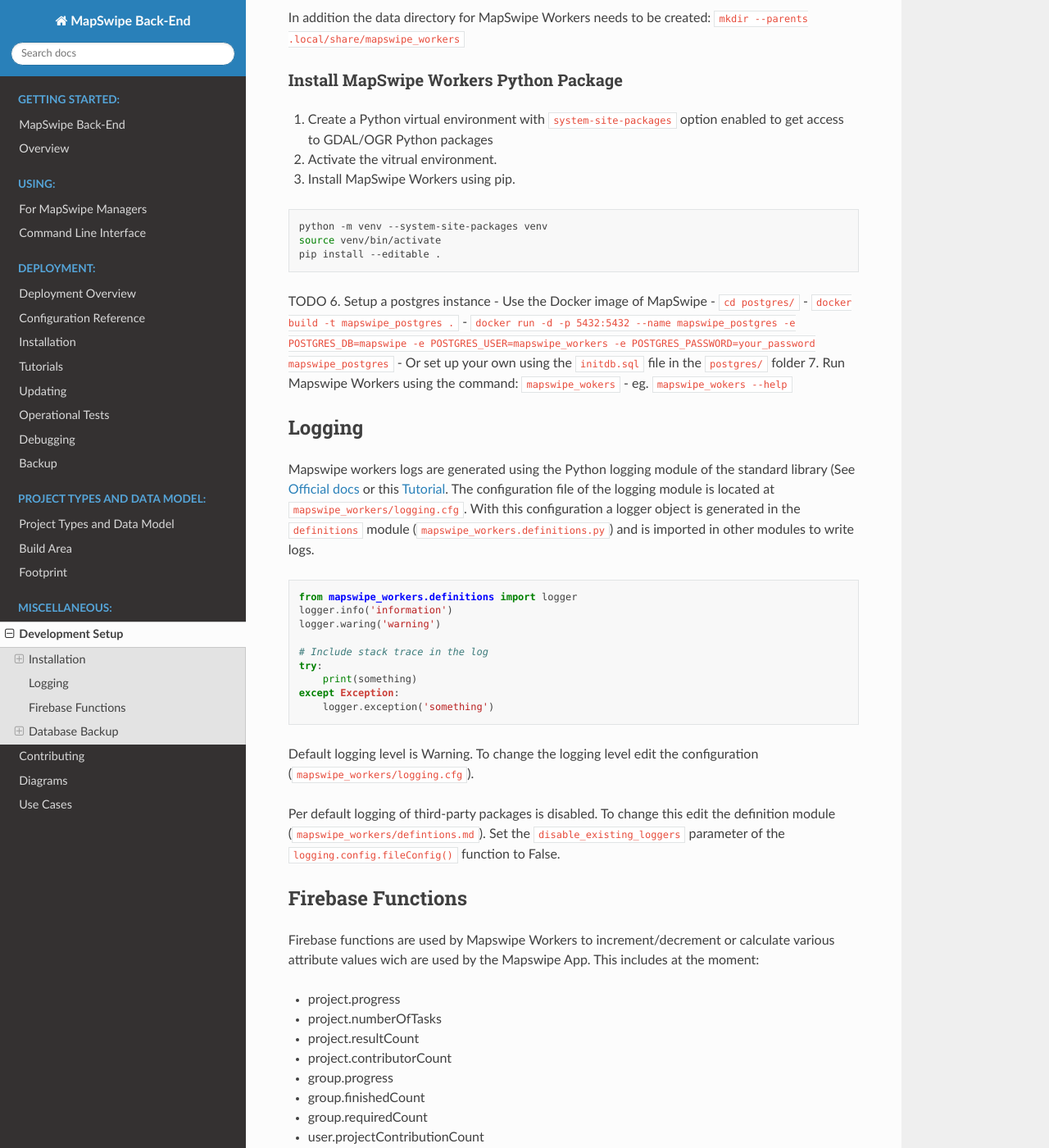
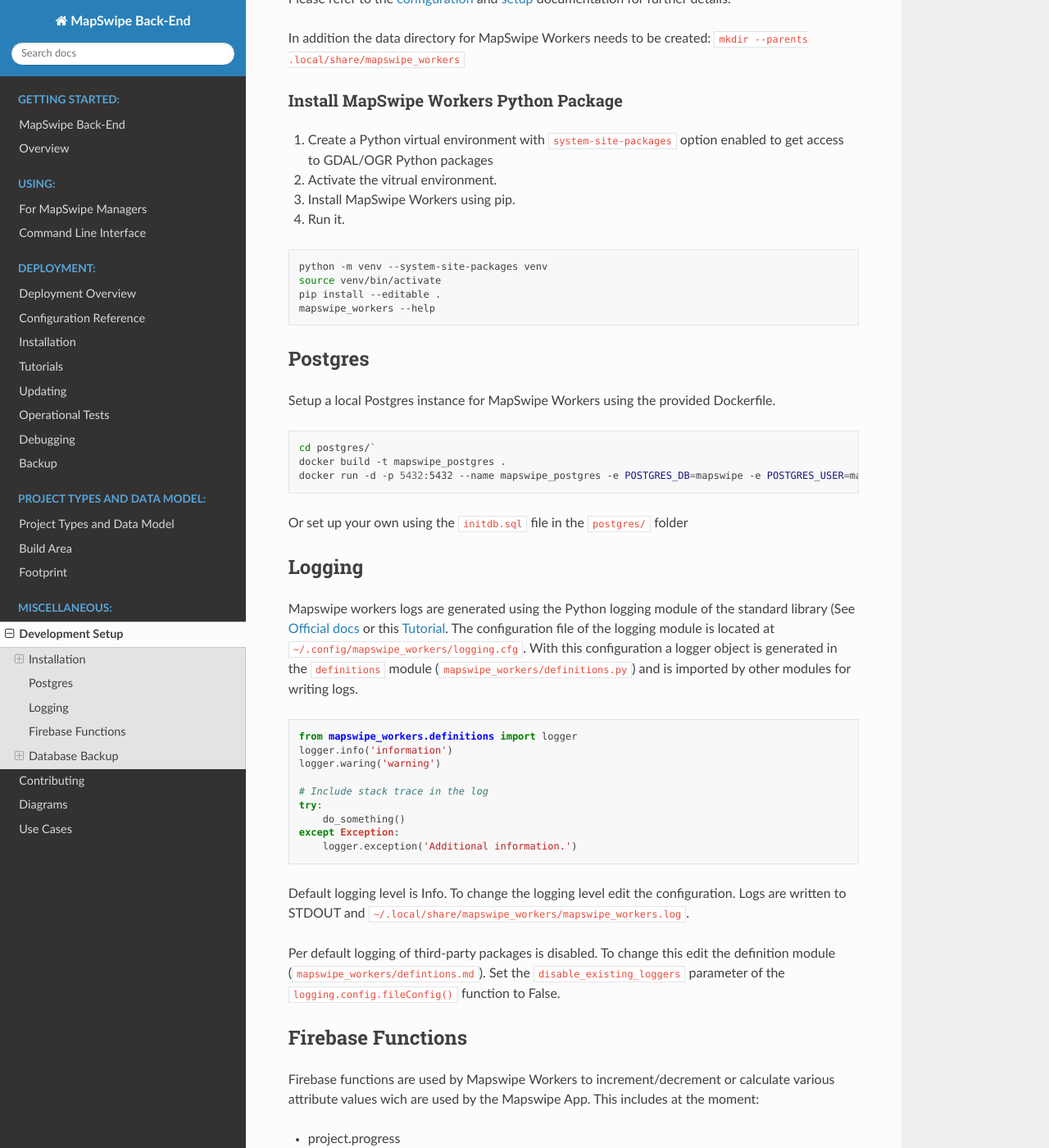
Before and after one commit to mapswipe/python-mapswipe-workers, a Sphinx documentation site: the page built from docs/source/dev_setup.md, in a window 1280 px wide and 1400 px high, scrolled down 821 px. Shown: the whole window at 82% size. Built offline with Sphinx 7.4.7 and the Read the Docs theme 2.0.0, drawn with Linux system fonts in a browser that asks for light colours; some of the changed text lies outside the part shown.

Commit message:
Refine dev setup

````diff
--- a/docs/source/dev_setup.md
+++ b/docs/source/dev_setup.md
@@ -37,27 +38,32 @@
 1. Create a Python virtual environment with `system-site-packages` option enabled to get access to GDAL/OGR Python packages
 2. Activate the vitrual environment.
 3. Install MapSwipe Workers using pip.
+4. Run it.
 
 ```bash
 python -m venv --system-site-packages venv
 source venv/bin/activate
 pip install --editable .
+mapswipe_workers --help
 ```
 
-TODO
-6. Setup a postgres instance
-    - Use the Docker image of MapSwipe
-        - `cd postgres/`
-        - `docker build -t mapswipe_postgres .`
-        - `docker run -d -p 5432:5432 --name mapswipe_postgres -e POSTGRES_DB=mapswipe -e POSTGRES_USER=mapswipe_workers -e POSTGRES_PASSWORD=your_password mapswipe_postgres`
-    - Or set up your own using the `initdb.sql` file in the `postgres/` folder
-7. Run Mapswipe Workers using the command: `mapswipe_wokers`
-    - eg. `mapswipe_wokers --help`
+
+## Postgres
+
+Setup a local Postgres instance for MapSwipe Workers using the provided Dockerfile.
+
+```bash
+cd postgres/`
+docker build -t mapswipe_postgres .
+docker run -d -p 5432:5432 --name mapswipe_postgres -e POSTGRES_DB=mapswipe -e POSTGRES_USER=mapswipe_workers -e POSTGRES_PASSWORD=your_password mapswipe_postgres
+```
+
+Or set up your own using the `initdb.sql` file in the `postgres/` folder
 
 
 ## Logging
 
-Mapswipe workers logs are generated using the Python logging module of the standard library (See [Official docs](https://docs.python.org/3/library/logging.html) or this [Tutorial](https://realpython.com/python-logging/#the-logging-module). The configuration file of the logging module is located at `mapswipe_workers/logging.cfg`. With this configuration a logger object is generated in the `definitions` module (`mapswipe_workers.definitions.py`) and is imported in other modules to write logs.
+Mapswipe workers logs are generated using the Python logging module of the standard library (See [Official docs](https://docs.python.org/3/library/logging.html) or this [Tutorial](https://realpython.com/python-logging/#the-logging-module). The configuration file of the logging module is located at `~/.config/mapswipe_workers/logging.cfg`. With this configuration a logger object is generated in the `definitions` module (`mapswipe_workers/definitions.py`) and is imported by other modules for writing logs.
 
 ```python
 from mapswipe_workers.definitions import logger
@@ -66,12 +72,12 @@
 
 # Include stack trace in the log
 try:
-    print(something)
+    do_something()
 except Exception:
-    logger.exception('something')
+    logger.exception('Additional information.')
 ```
 
-Default logging level is Warning. To change the logging level edit the configuration (`mapswipe_workers/logging.cfg`).
+Default logging level is Info. To change the logging level edit the configuration. Logs are written to STDOUT and `~/.local/share/mapswipe_workers/mapswipe_workers.log`.
 
 Per default logging of third-party packages is disabled. To change this edit the definition module (`mapswipe_workers/defintions.md`). Set the `disable_existing_loggers` parameter of the `logging.config.fileConfig()` function to False.
 
````
Also changed, not shown: other parts of docs/source/dev_setup.md (+2 -1 lines).
